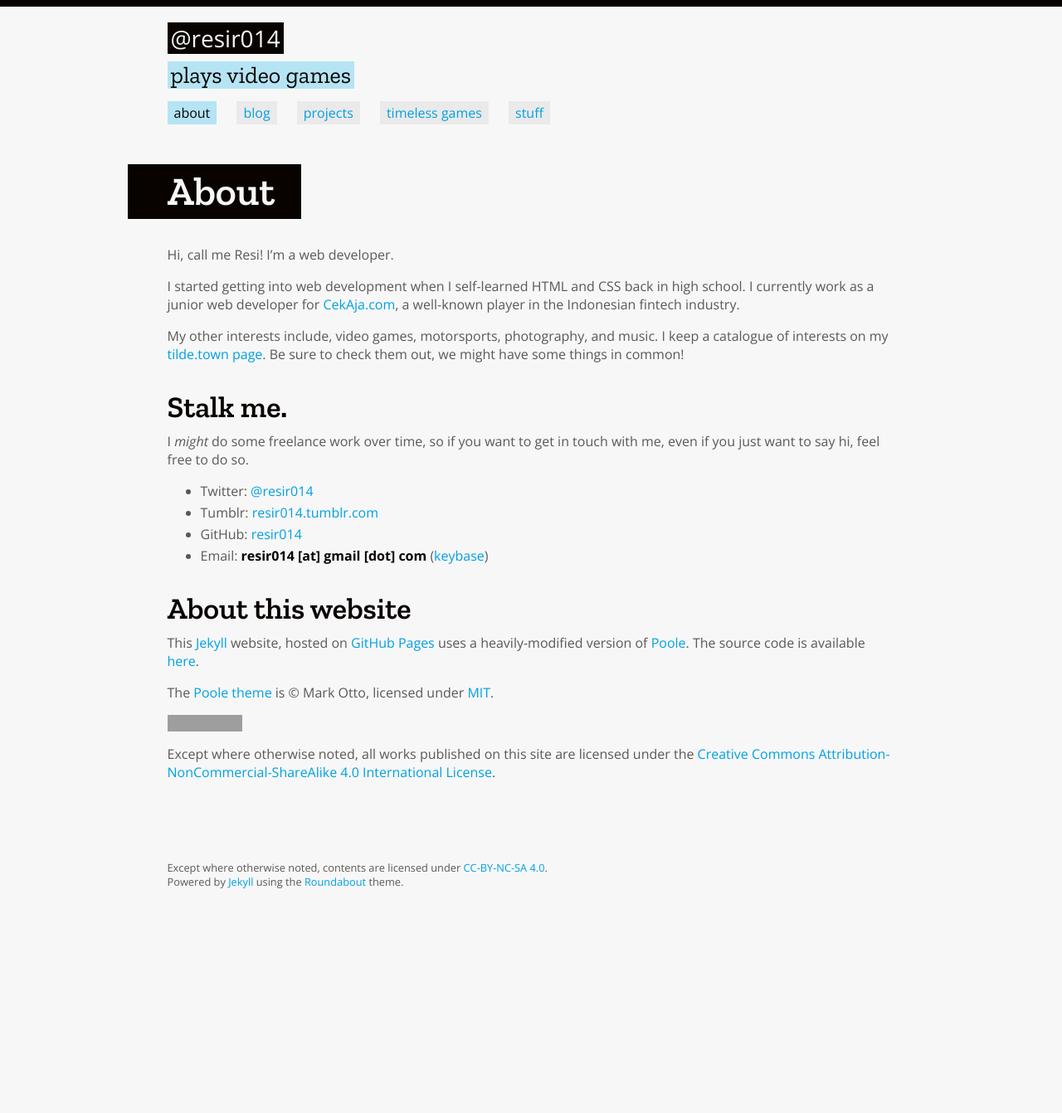
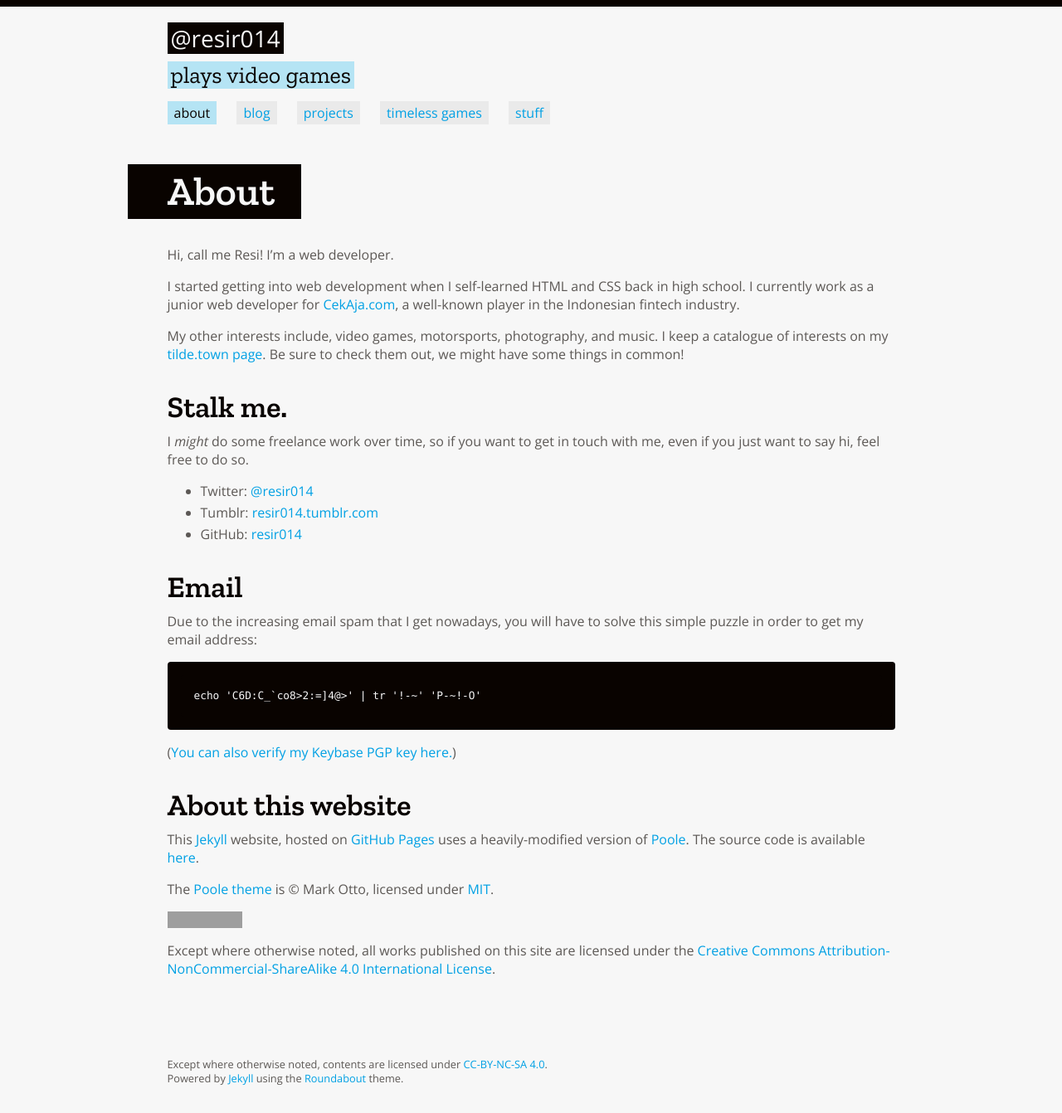
Before and after one commit to resir014/resir014.github.io, a Jekyll site: the page built from about.md, in a window 1280 px wide. Shown: the whole page at 83% size. Built offline with Jekyll 4.4.1, drawn with Linux system fonts in a browser that asks for light colours; comment, search, counter and statistics services are not loaded; before the commit the page ends 1105 px from its top, so only the background shows below that; grey boxes are pictures that could not be loaded.

Commit message:
let's get some email deciphering going

````diff
--- a/about.md
+++ b/about.md
@@ -16,7 +16,16 @@ I *might* do some freelance work over time, so if you want to get in touch with
 * Twitter: [@resir014](https://twitter.com/resir014)
 * Tumblr: [resir014.tumblr.com](http://resir014.tumblr.com/)
 * GitHub: [resir014](https://github.com/resir014)
-* Email: **resir014 [at] gmail [dot] com** ([keybase](https://keybase.io/resir014))
+
+## Email
+
+Due to the increasing email spam that I get nowadays, you will have to solve this simple puzzle in order to get my email address:
+
+```
+echo 'C6D:C_`co8>2:=]4@>' | tr '!-~' 'P-~!-O'
+```
+
+([You can also verify my Keybase PGP key here.](https://keybase.io/resir014))
 
 ## About this website
 
````
